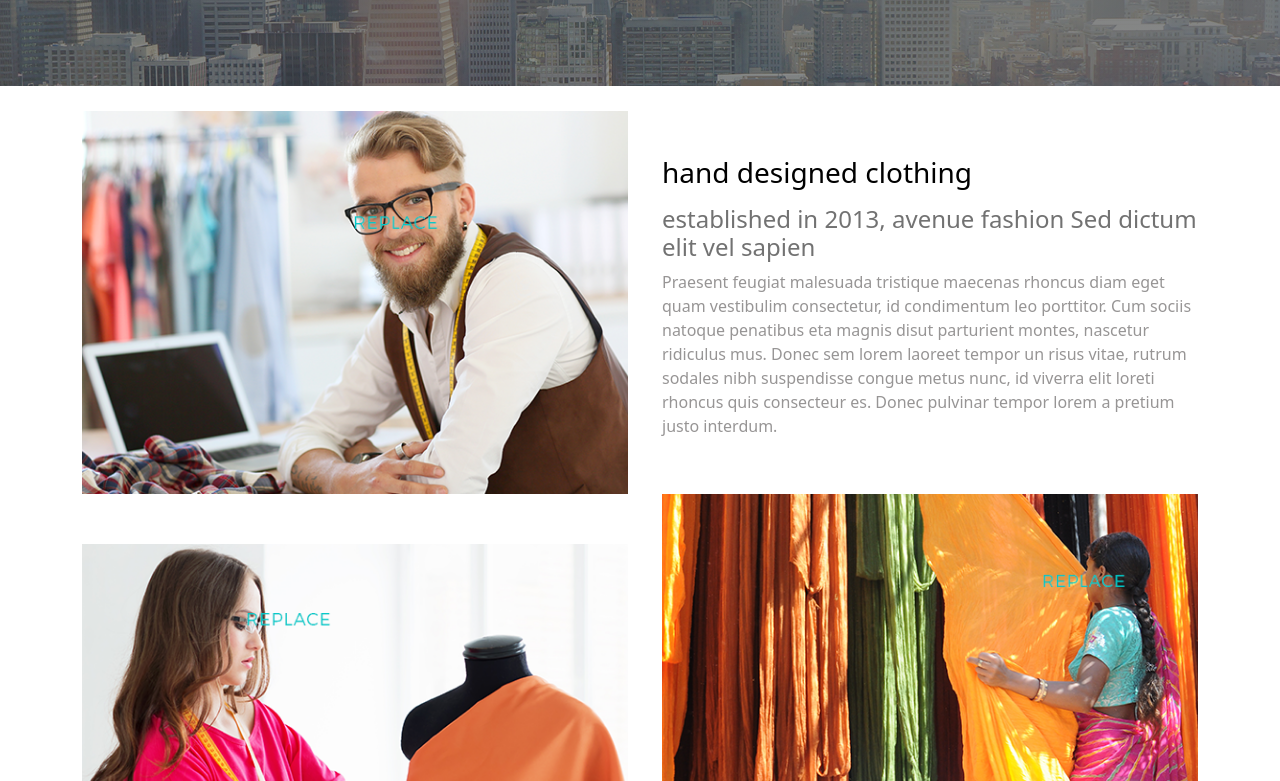
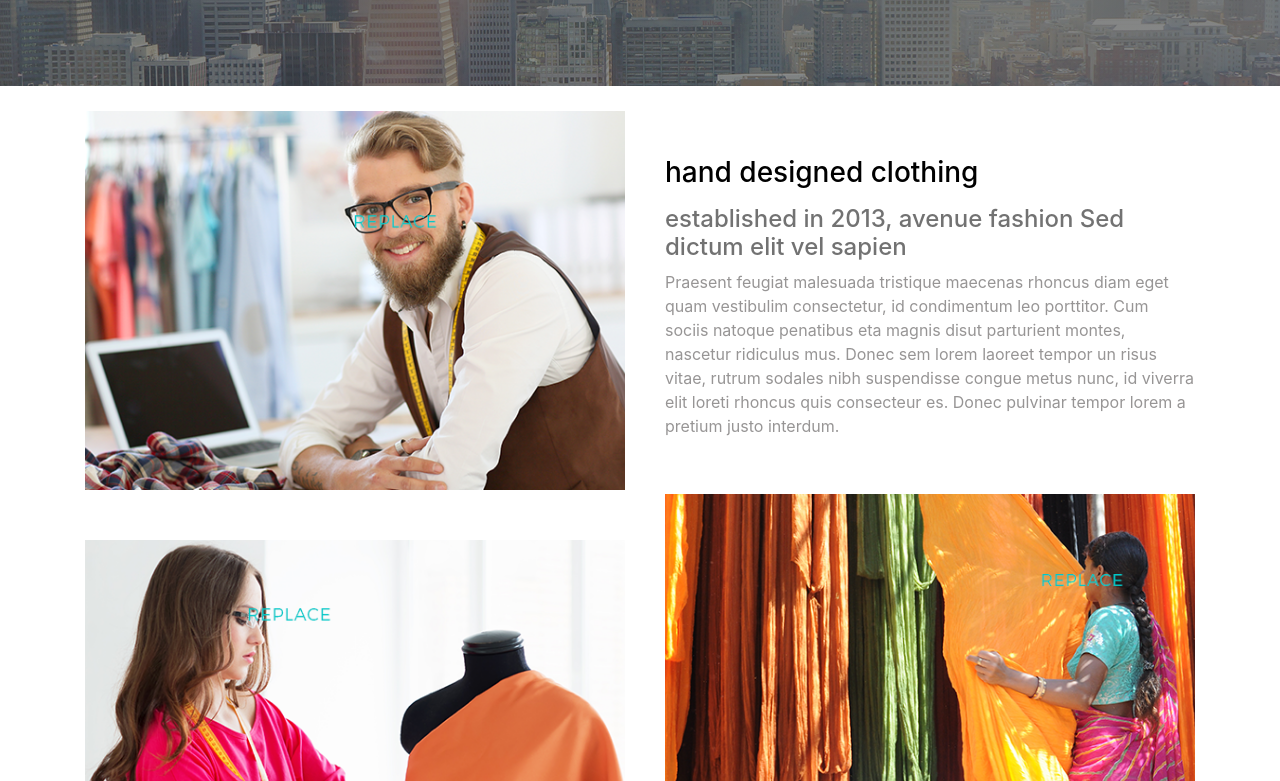
Before and after one commit to nadergalal11/Frontend, a plain HTML site: page index.html in a window 1280 px wide. Shown: the part 344-1125 px from the top of the page. Drawn offline with nearby package versions, Linux system fonts and the light colour scheme.

Commit message:
changed link

```diff
--- a/index.html
+++ b/index.html
@@ -7,7 +7,8 @@
 <meta charset="utf-8">
 
 <link rel="stylesheet" href="bootstrap.css">
-<link rel="stylesheet" href="http://maxcdn.bootstrapcdn.com/font-awesome/4.6.0/css/font-awesome.min.css">
+<link rel="stylesheet" href="https://maxcdn.bootstrapcdn.com/bootstrap/4.0.0/css/bootstrap.min.css">
+
 <link rel="stylesheet" href="style.css">
 </head>
 <body>
```
